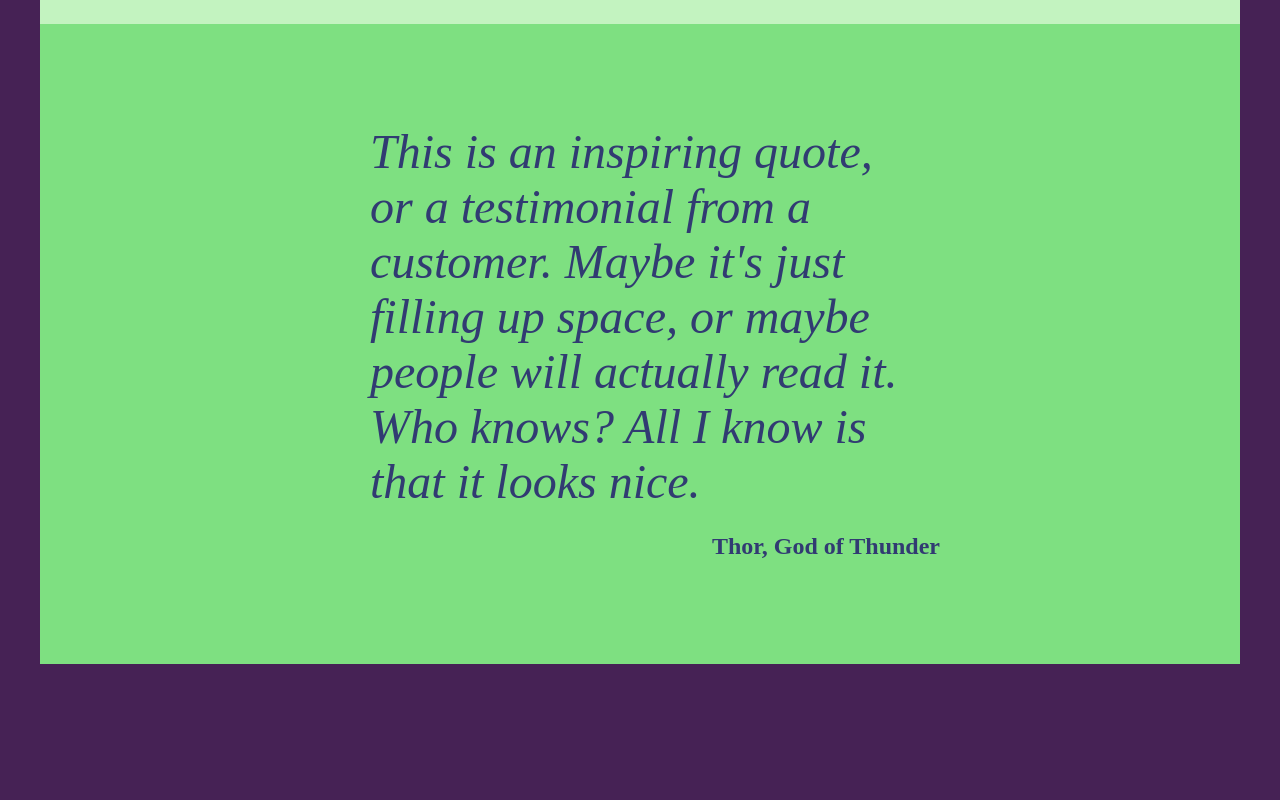
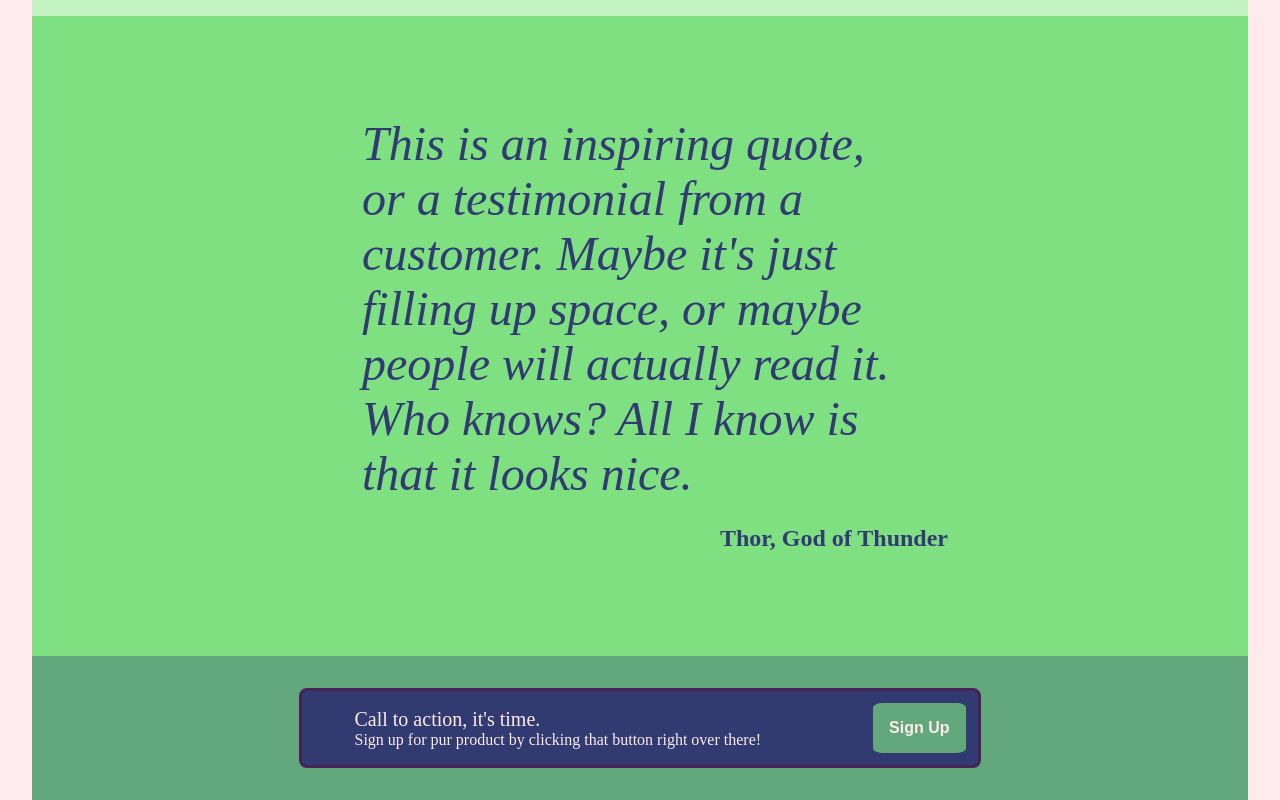
Before and after one commit to KingAramis/landing-page, a plain HTML site: page index.html in a window 1280 px wide. Shown: the part 1031-1831 px from the top of the page. Before the commit the page ends 1703 px from the top, so only its background shows below. Drawn offline with Linux system fonts and the light colour scheme.

Commit message:
Add container four and content

```diff
--- a/index.html
+++ b/index.html
@@ -64,6 +64,17 @@
         <p class="author-quote">Thor, God of Thunder</p>
       </div>
 
+      <div class="container-four">
+        <div class="box-four">
+            <div class="box-four-content">
+                <p class="box-four-header">Call to action, it's time.</p>
+                <p class="box-four-para">Sign up for pur product by clicking
+                    that button right over there!
+                </p>
+            </div>
+            <button class="bottom-btn">Sign Up</button>
+        </div>
+      </div>
 
 </body>
 </html>
--- a/styles/styles.css
+++ b/styles/styles.css
@@ -2,7 +2,9 @@
 
 
 body {
-    background-color: #462255;
+    background-color: #FFEAEE;
+    padding: 0px;
+    margin: 0px;
 }
 
 .container-main {
@@ -138,3 +140,60 @@ a {
     font-weight: 600;
     align-self: flex-end;
 }
+
+
+/* container 4 styles */
+
+.container-four {
+    background-color: #62A87C;
+    color: #313B72;
+    display: flex;
+    justify-content: center;
+    align-content: center;
+}
+
+.box-four {
+    background-color: #313B72;
+    color: #FFEAEE;
+    display: flex;
+    flex-direction: row;
+    justify-content: space-around;
+    padding: 16px 300 16px 300px;
+    border: 3px solid #462255;
+    border-radius: 8px;
+    margin: 32px;
+    gap: 48px;
+}
+
+.box-four-content {
+    display: flex;
+    flex-direction: column;
+    justify-content: center;
+    margin: 0px;
+}
+
+.box-four-header {
+    padding: 16px 52px 0px 52px;
+    font-size: 20px;
+    font-weight: 500;
+    margin: 0px;
+}
+
+.box-four-para {
+    padding: 0px 52px 0px 52px;
+    font-size: 16px;
+    margin-top: 0px;
+    margin-bottom: 16px;
+}
+
+.bottom-btn {
+    padding: 6px;
+    margin: 12px;
+    background-color: #62A87C;
+    color: #FFEAEE;
+    border-radius: 10%;
+    padding: 16px;
+    font-size: 16px;
+    font-weight: 700;
+    border: none;
+}
```
